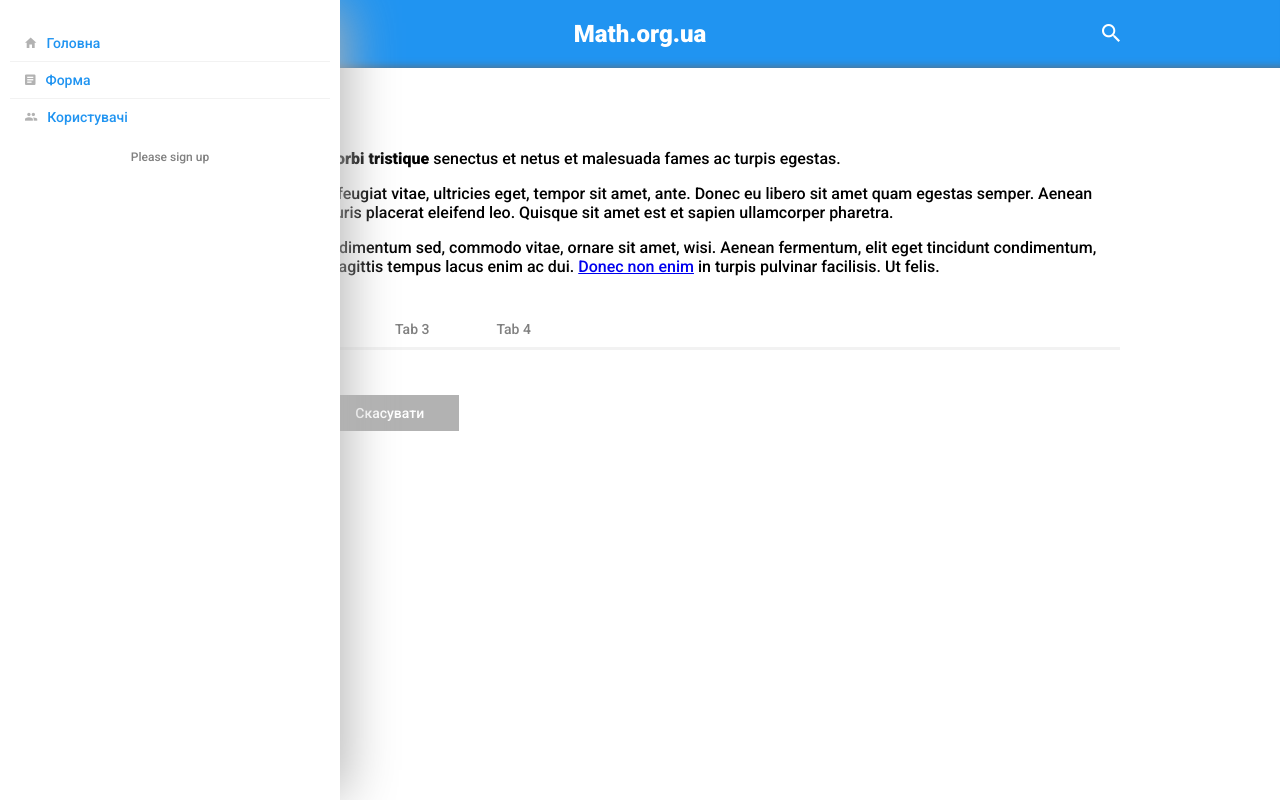
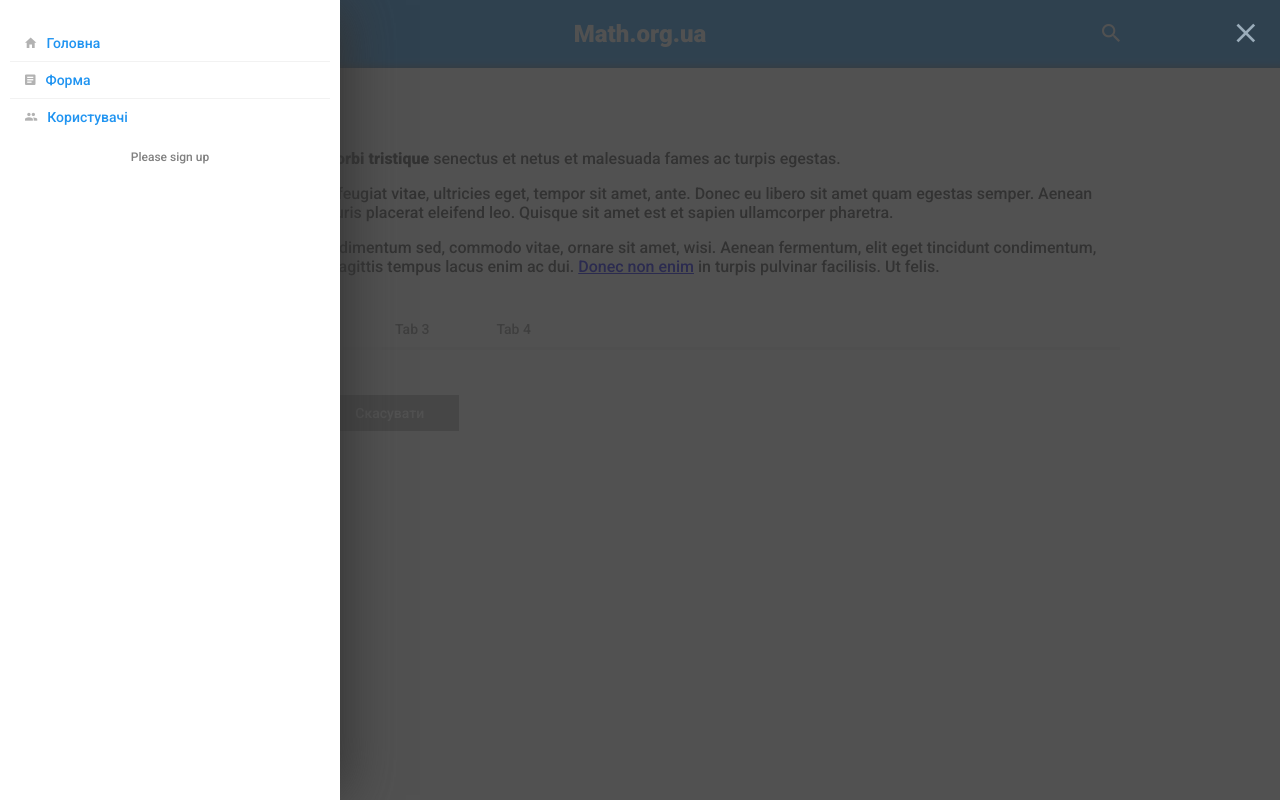
Before and after one commit to vyspiansky/react-demo-app, a React (Create React App) app: page / in a window 1280 px wide. Both pictures are taken after a click on the link 176 px from the left and 35 px from the top of the page. Built offline with nearby package versions, Linux system fonts and the light colour scheme.

Commit message:
Menu with overlay

```diff
--- a/src/components/App.js
+++ b/src/components/App.js
@@ -40,15 +40,15 @@ const menuItems = [
 class App extends Component {
   constructor(props) {
     super(props);
-    this.state = {isMenuShown: false};
+    this.state = {
+      isMenuShown: false
+    };
 
     // This binding is necessary to make `this` work in the callback
-    this.handleMenuClick = this.handleMenuClick.bind(this);
+    this.toggleMenu = this.toggleMenu.bind(this);
   }
 
-  handleMenuClick(event) {
-    event.preventDefault();
-
+  toggleMenu(event) {
     this.setState(prevState => ({
         isMenuShown: !prevState.isMenuShown
     }));
@@ -58,10 +58,10 @@ class App extends Component {
     return (
       <Router>
         <div className="App">
-            <Header handleMenuClick={this.handleMenuClick} />
-            <Menu items={menuItems} isShown={this.state.isMenuShown} />
+            <Header onToggleMenu={this.toggleMenu} />
+            <Menu isShown={this.state.isMenuShown} onToggleMenu={this.toggleMenu} items={menuItems} />
             <Main items={menuItems} />
-            <Overlay items={menuItems} isShown={false} />
+            <Overlay isShown={this.state.isMenuShown} onToggleMenu={this.toggleMenu} />
         </div>
       </Router>
     );
--- a/src/components/Header.js
+++ b/src/components/Header.js
@@ -2,6 +2,18 @@ import React, { Component } from 'react';
 import './Header.css';
 
 class Header extends Component {
+    constructor(props) {
+        super(props);
+
+        // This binding is necessary to make `this` work in the callback
+        this.handleMenuIconClick = this.handleMenuIconClick.bind(this);
+      }
+
+    handleMenuIconClick(event) {
+        event.preventDefault();
+        this.props.onToggleMenu(event);
+    }
+
     render() {
         return (
             <div className="Header">
@@ -9,7 +21,11 @@ class Header extends Component {
                     <header>
                         <div className="Header-left">
                             <ul>
-                                <li><a href="#" onClick={this.props.handleMenuClick}><i className="icon ion-android-menu"></i></a></li>
+                                <li>
+                                    <a href="#" onClick={this.handleMenuIconClick}>
+                                        <i className="icon ion-android-menu"></i>
+                                    </a>
+                                </li>
                             </ul>
                         </div>
 
--- /dev/null
+++ b/src/components/Main.css
@@ -0,0 +1,3 @@
+.Main {
+    color: #333;
+}
--- a/src/components/Main.js
+++ b/src/components/Main.js
@@ -5,6 +5,8 @@ import {
 } from 'react-router-dom';
 
 import NoMatch from './NoMatch';
+
+import './Main.css';
 
 class Main extends Component {
     constructor(props) {
--- a/src/components/Menu.css
+++ b/src/components/Menu.css
@@ -1,6 +1,7 @@
 .Menu {
     background-color: #fff;
     bottom: 0;
+    box-shadow: 10px 0 50px -5px #333;
     left: 0;
     padding: 25px 10px;
     position: fixed;
--- a/src/components/Menu.js
+++ b/src/components/Menu.js
@@ -8,9 +8,15 @@ import './Menu.css';
 class Menu extends Component {
     constructor(props) {
         super(props);
+
+        // This binding is necessary to make `this` work in the callback
+        this.handleMenuItemClick = this.handleMenuItemClick.bind(this);
+
+        const that = this;
+
         this.state = {
             listItems: props.items.map((item, index) => (
-                <li key={index}>
+                <li key={index} onClick={that.handleMenuItemClick}>
                     <Link to={item.path}>
                         <i className={"icon " + item.icon}></i>
                         {item.title}
@@ -20,9 +26,13 @@ class Menu extends Component {
         };
     }
 
+    handleMenuItemClick(event) {
+        this.props.onToggleMenu(event);
+    }
+
     render() {
         return (
-            <div className={"Menu box-shadow-right" + (this.props.isShown ? '' : ' hidden')}>
+            <div className={"Menu" + (this.props.isShown ? '' : ' hidden')}>
                 <nav className="Menu-items">
                     <ul>
                         {this.state.listItems}
--- a/src/components/Overlay.css
+++ b/src/components/Overlay.css
@@ -1,6 +1,7 @@
 .Overlay {
     background-color: #333;
     bottom: 0;
+    cursor: pointer;
     left: 0;
     opacity: 0.85;
     position: fixed;
@@ -8,3 +9,11 @@
     top: 0;
     z-index: 99;
 }
+
+.Overlay .icon {
+    color: #b2b2b2;
+    font-size: 32px;
+    position: absolute;
+    right: 25px;
+    top: 15px;
+}
--- a/src/components/Overlay.js
+++ b/src/components/Overlay.js
@@ -3,9 +3,22 @@ import React, { Component } from 'react';
 import './Overlay.css';
 
 class Overlay extends Component {
+    constructor(props) {
+        super(props);
+
+        // This binding is necessary to make `this` work in the callback
+        this.handleClick = this.handleClick.bind(this);
+      }
+
+    handleClick(event) {
+        this.props.onToggleMenu(event);
+    }
+
     render() {
         return (
-            <div className={"Overlay" + (this.props.isShown ? '' : ' hidden')}></div>
+            <div onClick={this.handleClick} className={"Overlay" + (this.props.isShown ? '' : ' hidden')}>
+                <i className="icon ion-android-close"></i>
+            </div>
         );
     }
 }
```
Also changed, not shown: 1 other file (tests, documents, lock files or other folders).
